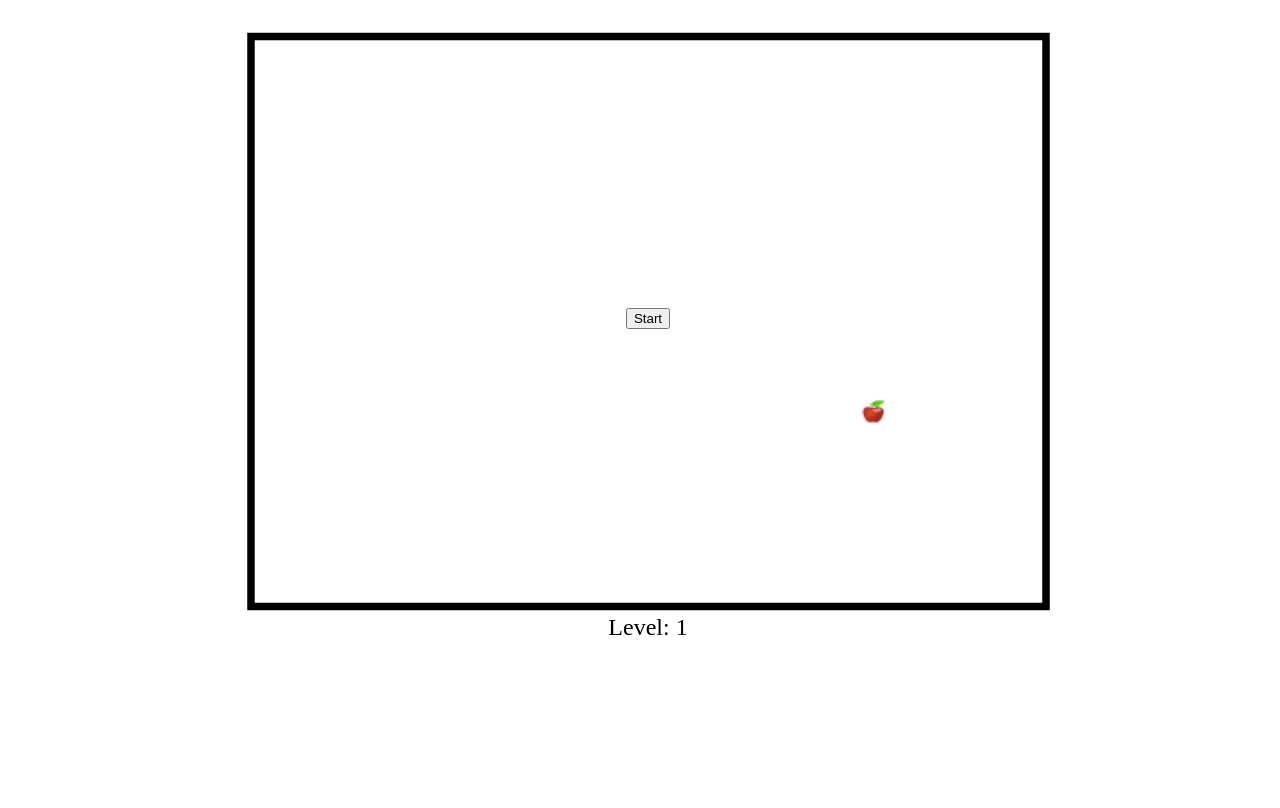
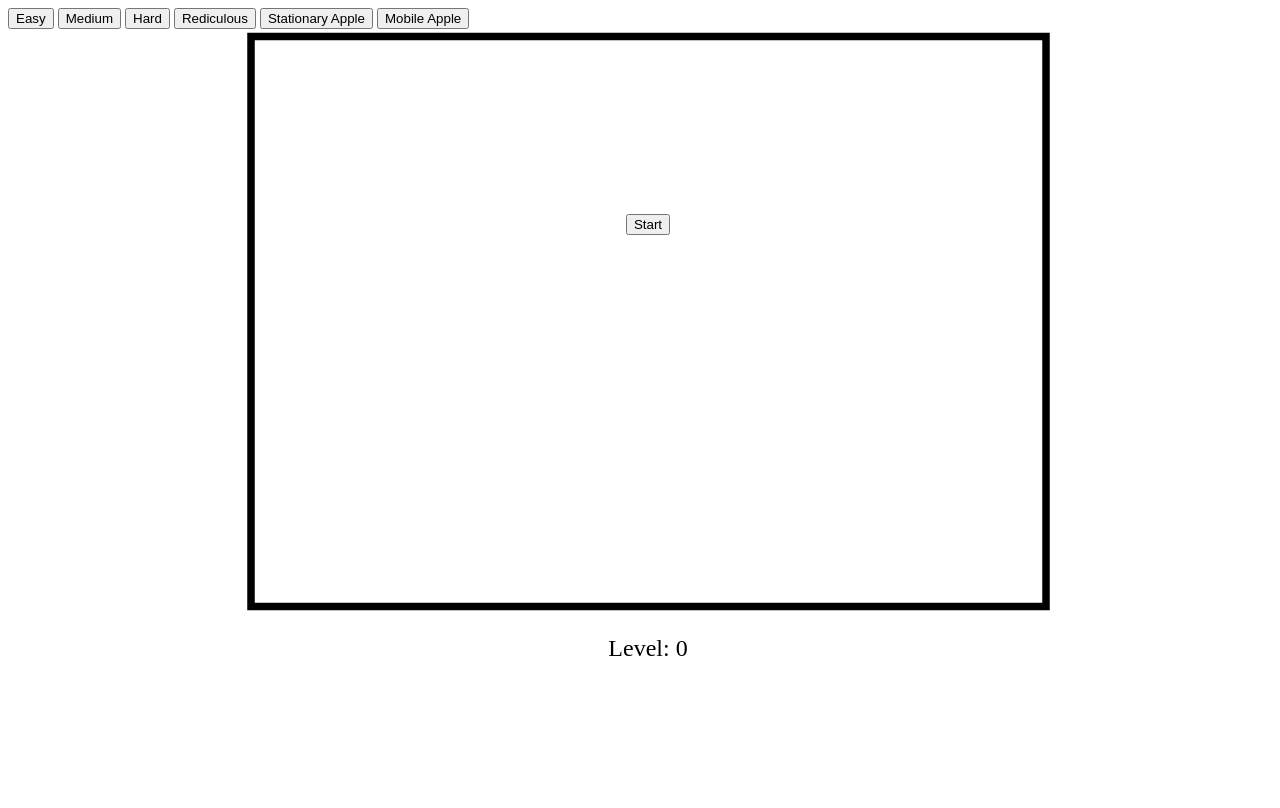
Before and after one commit to Rbla3066/SnakeGame, a PHP site: page / in a window 1280 px wide. Run offline with PHP 8.4, Linux system fonts and the light colour scheme; some libraries are stand-ins or nearby versions.

Commit message:
dif level

```diff
--- a/index.html
+++ b/index.html
@@ -4,10 +4,20 @@
 	<title>Snake</title>
 	<link rel="stylesheet" href="style.css">
 	<script src="https://code.jquery.com/jquery.js"></script>
+	<script src="https://cdn.firebase.com/js/client/2.4.1/firebase.js"></script>
 </head>
 <body>
+<div id="difficulty">
+	<button class ="dif-button" data-level="200">Easy</button>
+	<button class ="dif-button" data-level="100">Medium</button>
+	<button class ="dif-button" data-level="50">Hard</button>
+	<button class ="dif-button" data-level="25">Rediculous</button>
+	<button id="no">Stationary Apple</button>
+	<button id="yes">Mobile Apple</button>
+</div>
+<div id="gameBoard"></div>
+<div id="highScores"></div>
 <div id="info"><button id='start'>Start</button></div>
-<div id="gameBoard"></div>
 <div id="level">
 	<span>Level: </span>
 	<span id="score">0</span>
@@ -18,10 +28,32 @@
 			$("#gameBoard").append("<div class='block' id='"+j+"x"+i+"' x='"+j+"' y='"+i+"'></div>");
 		};
 	};
+	var hiScores;
+	function HighScore(name, score){
+		this.name = name;
+		this.score = score;
+	}
+	var rob = new HighScore("rob", "56");
+	console.log(rob.name, rob.score);
+	var fireData = new Firebase("https://rblasnake.firebaseio.com/");
+	fireData.on("value", function(snapshot){
+		$("#highScores").html("<div>Highscores</div>");
+		hiScores = snapshot.val().Highscores;
+		for(var i=0; i<snapshot.val().Highscores.length && i<11; i++){
+			$("#highScores").append("<div>"+snapshot.val().Highscores[i].name+": "+snapshot.val().Highscores[i].score+"</div>");
+		};
+	}, function (errorObject) {
+  		console.log("The read failed: " + errorObject.code);
+	});
+	var level = 100;
+	$(".dif-button").click(function(){
+		level = parseInt($(this).data("level"));
+	})
 	$("#15x25").addClass("head");
+	var movingApple = false;
 	var dir = "down";
 	var picDir = "up-down";
-	var wormLeng = 100;
+	var wormLeng = level;
 	var turning = false;
 	$(window).keydown(function(e) {
         switch (e.keyCode) {
@@ -69,6 +101,81 @@
     		$("#"+x2+"x"+y2).addClass("apple");
     	};
     };
+    function moveRat(){
+    	ratMove = setInterval(function(){
+    		var dirArr = [];
+    		var ratDir = "";
+    		var ratx =  parseInt($(".apple").attr("x"));
+    		var raty =  parseInt($(".apple").attr("y"));
+    		var headx = parseInt($(".head").attr("x"));
+    		var heady = parseInt($(".head").attr("y"));
+    		var xdif = Math.abs(ratx - headx);
+    		var ydif = Math.abs(raty - heady);
+    		if(xdif < ydif){
+    			if(heady > raty){
+					ratDir = "down";
+				} else {
+    				ratDir = "up";
+    			};
+    		} else {
+    			if(headx < ratx) {
+    				ratDir = "right";
+    			} else {
+    				ratDir = "left";
+    			};
+    		};
+    		if($("#"+ratx+"x"+(raty+1)).hasClass('body') && $("#"+ratx+"x"+(raty-1)).hasClass('body') && $("#"+(ratx+1)+"x"+raty).hasClass('body') && $("#"+(ratx-1)+"x"+raty).hasClass('body')) ratDir = "";
+    		if(ratDir == "up"){
+    			if($("#"+ratx+"x"+(raty+1)).hasClass('body') || raty+1 == 26){
+    				if(headx < ratx){
+    					ratDir = "right";
+    				} else {
+    					ratDir = "left";
+    				};
+    			};
+    		};
+    		if(ratDir == "down"){
+    			if($("#"+ratx+"x"+(raty-1)).hasClass('body') || raty-1 == 0){
+    				if(headx < ratx){
+    					ratDir = "right";
+    				} else {
+    					ratDir = "left";
+    				};
+    			};
+    		};
+    		if(ratDir == "right"){
+    			if($("#"+(ratx+1)+"x"+raty).hasClass('body') || ratx+1 == 36){
+    				if(heady > raty){
+    					ratDir = "down";
+    				} else {
+    					ratDir = "up";
+    				};
+    			};
+    		};
+    		if(ratDir == "left"){
+    			if($("#"+(ratx-1)+"x"+raty).hasClass('body') || ratx-1 == 0){
+    				if(heady > raty){
+    					ratDir = "down";
+    				} else {
+    					ratDir = "up";
+    				};
+    			};
+    		};
+    		if(ratDir == "up" && raty+1 != 26){
+    			$("#"+ratx+"x"+raty).removeClass("apple");
+    			$("#"+ratx+"x"+(raty+1)).addClass("apple");
+    		} else if(ratDir == "down" && raty-1 != 0){
+    			$("#"+ratx+"x"+raty).removeClass("apple");
+    			$("#"+ratx+"x"+(raty-1)).addClass("apple");
+    		} else if(ratDir == "right" && ratx+1 != 36){
+    			$("#"+ratx+"x"+raty).removeClass("apple");
+    			$("#"+(ratx+1)+"x"+raty).addClass("apple");
+    		} else if(ratDir == "left" && ratx-1 != 0){
+    			$("#"+ratx+"x"+raty).removeClass("apple");
+    			$("#"+(ratx-1)+"x"+raty).addClass("apple");
+    		} else {};
+    	}, (level*2));
+    };
     makeApple();
     function startGame(){
     	move = setInterval(function(){
@@ -80,7 +187,7 @@
     		var currentDir = dir;
     		setTimeout(function(){
     			$("#"+x+"x"+y).attr("style", "background-image: url(images/tail-"+currentDir+".jpg)");
-    		}, (wormLeng-100));
+    		}, (wormLeng-level));
     		setTimeout(function(){
     			$("#"+x+"x"+y).removeClass("body");
     			$("#"+x+"x"+y).attr("style", "")
@@ -130,25 +237,47 @@
     		};
     		if(gotApp){
     			$(".apple").removeClass("apple")
-    			wormLeng+=100;
+    			wormLeng+=level;
     			makeApple();
     		};
     		if(lostGame){
-    			clearInterval(move)
-    			$("#info").html("<h1>YOU LOSE!!</h1><button id='start'>Start</button>");
+    			var curLevel = parseInt($("#score").html());
+    			var betterScore = false;
+    			for(var j=0; j<hiScores.length; j++){
+    				if(curLevel > parseInt(hiScores[j].score)) betterScore = true;
+    			};
+    			if(betterScore){
+    				var newName = prompt("Enter your name");
+    				var newHighScore = new HighScore(newName, curLevel);
+    				hiScores.push(newHighScore);
+    				fireData.set({Highscores: hiScores});
+    			};
+    			loseGame();
     		};
     		turning=false;
-    	}, 100);
+    	}, level);
     };
+    function loseGame(){
+    	clearInterval(move);
+    	if(movingApple) clearInterval(ratMove);
+    	$("#info").html("<h1>YOU LOSE!!</h1><button id='start'>Start</button>");
+    };
+    $("#no").click(function(){
+    	movingApple = false;
+    });
+    $("#yes").click(function(){
+    	movingApple = true;
+    });
     $("body").on("click", "#start", function(){
     	$("#score").html("1")
     	$(".head").removeClass('head');
     	$(".body").removeClass('body');
     	dir = "down";
     	turning = false;
-    	wormLeng = 100;
+    	wormLeng = level;
     	$("#15x25").addClass("head");
     	startGame();
+    	if (movingApple) moveRat();
     	$("#info").empty();
     });
 
--- a/style.css
+++ b/style.css
@@ -5,6 +5,8 @@ html, body{
 .block {
 	width: 15px;
 	height: 15px;
+	margin: 0;
+	padding: 0;
 	float: left;
 }
 #gameBoard {
@@ -37,7 +39,7 @@ html, body{
 #info {
 	position: relative;
 	z-index: 10;
-	top: 300px;
+	top: -200px;
 	text-align: center;
 	margin: auto;
 }
```
Also changed, not shown: images/poison.jpg (added), 1 other file.
